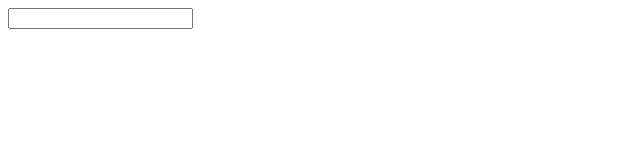
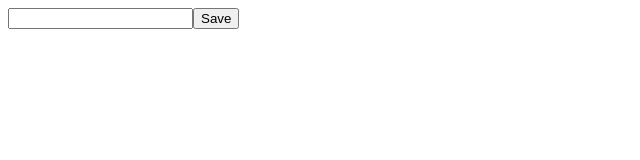
Before and after one commit to philnichols/vue, a Vue app: page / in a window 1280 px wide. Shown: the top 160 px of the page, without its empty margins (0-640 px from the left). Built offline with nearby package versions, Linux system fonts and the light colour scheme.

Commit message:
Add save button

```diff
--- a/src/components/NewMessageForm.vue
+++ b/src/components/NewMessageForm.vue
@@ -4,6 +4,11 @@
       type="text"
       data-test="messageText"
     />
+    <button
+      data-test="saveButton"
+    >
+      Save
+    </button>
   </div>
 </template>
 
```
